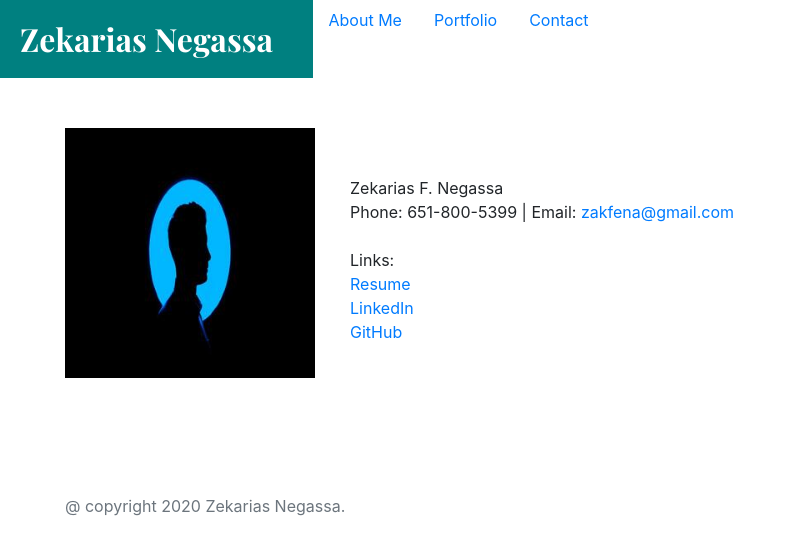
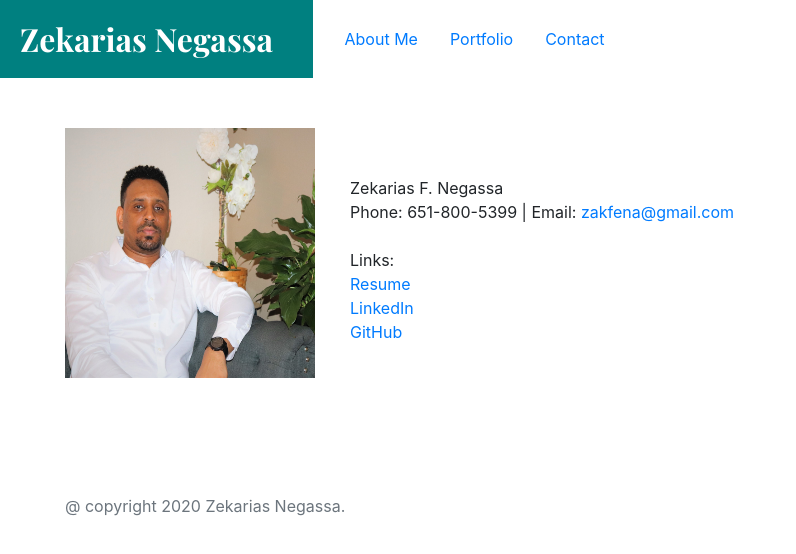
Before and after one commit to ZAKFENA/Portfolio, a plain HTML site: page index.html in a window 1280 px wide. Shown: the whole page, without its empty margins (0-796 px from the left). Drawn offline with nearby package versions, Linux system fonts and the light colour scheme.

Commit message:
edited readme.md

```diff
--- a/Portfolio.css
+++ b/Portfolio.css
@@ -28,3 +28,7 @@ body {
   margin-right: 500px;
   margin-left: 50px;
 }
+
+.navbar {
+  margin-top: 5px;
+}
--- a/index.html
+++ b/index.html
@@ -23,7 +23,7 @@
           <h2 id="brandname">Zekarias Negassa</h2>
         </div>
 
-        <div class="navbuttons-md-9">
+        <div class="navbuttons-md-9 navbar">
           <ul class="nav justify-content-end">
             <li class="nav-item">
               <a class="nav-link active" href="./index.html">About Me</a>
@@ -44,7 +44,7 @@
         <div class="col-md-3"><div class="profpic-md">
           <img
             id="ProfilePic"
-            src="Assets/Profile Pic.jpg"
+            src="Assets/Profile Pic (3).jpg"
             width="250"
             height="250"
           />
```
Also changed, not shown: contact.html (+1 -1 lines), portfolio.html (+1 -1 lines), Assets/Profile Pic (3).jpg (added), 1 other file.
